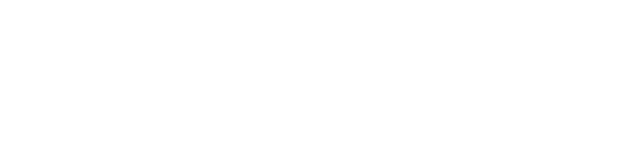
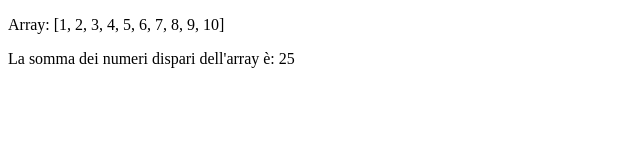
Before and after one commit to LeonardoMartignoni/js-jsnacks-blocco-2, a plain HTML site: page jsnack3/index.html in a window 1280 px wide. Shown: the whole page, without its empty margins (0-640 px from the left). Drawn offline with Linux system fonts and the light colour scheme.

Commit message:
Added JSnack3 DOM

```diff
--- a/jsnack3/index.html
+++ b/jsnack3/index.html
@@ -9,6 +9,9 @@
 </head>
 
 <body>
+    <p>Array: [1, 2, 3, 4, 5, 6, 7, 8, 9, 10]</p>
+    <span id="result_number"></span>
+
     <script type="text/javascript" src="./js/main.js"></script>
 </body>
 
--- a/jsnack3/js/main.js
+++ b/jsnack3/js/main.js
@@ -1,6 +1,10 @@
 // Creo un array di numeri interi
 const arrayNumbers = [1, 2, 3, 4, 5, 6, 7, 8, 9, 10];
 
+// Prendo il paragrafo di HTML tramite l'id
+const resultNumbers = document.getElementById('result_number');
+
+// Inizializzo la variabile per il totale
 let numbersTotal = 0;
 
 // Scorro la lista dell'array
@@ -15,4 +19,4 @@ for (i = 0; i < arrayNumbers.length; i++) {
 }
 
 // Stampo il totale dei numeri dispari
-console.log(numbersTotal);
+resultNumbers.innerHTML = `La somma dei numeri dispari dell'array è: ${numbersTotal}`;
```
